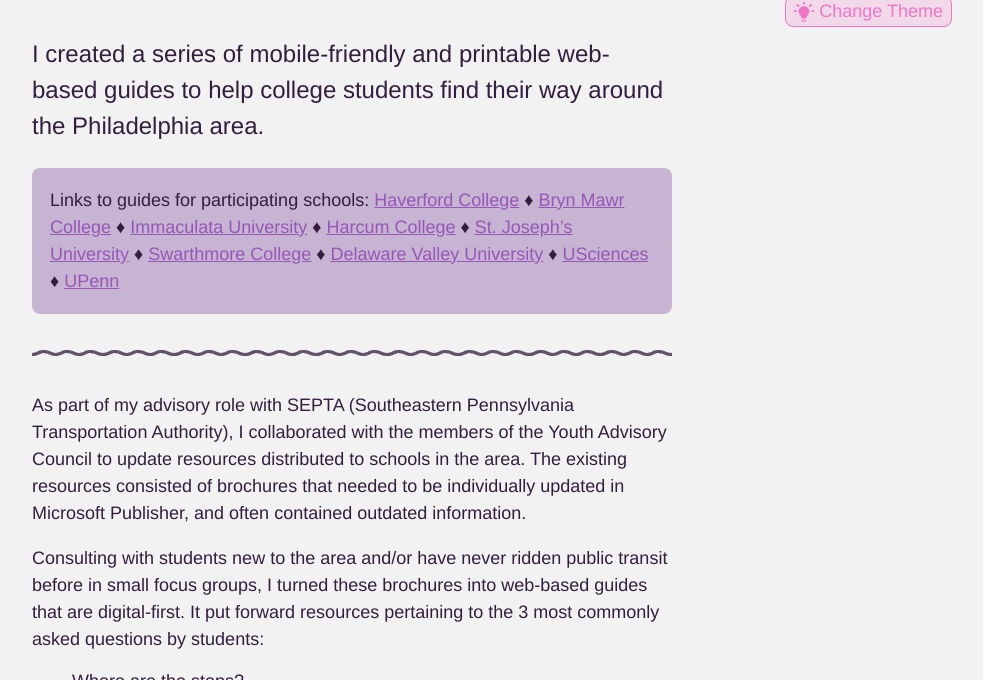
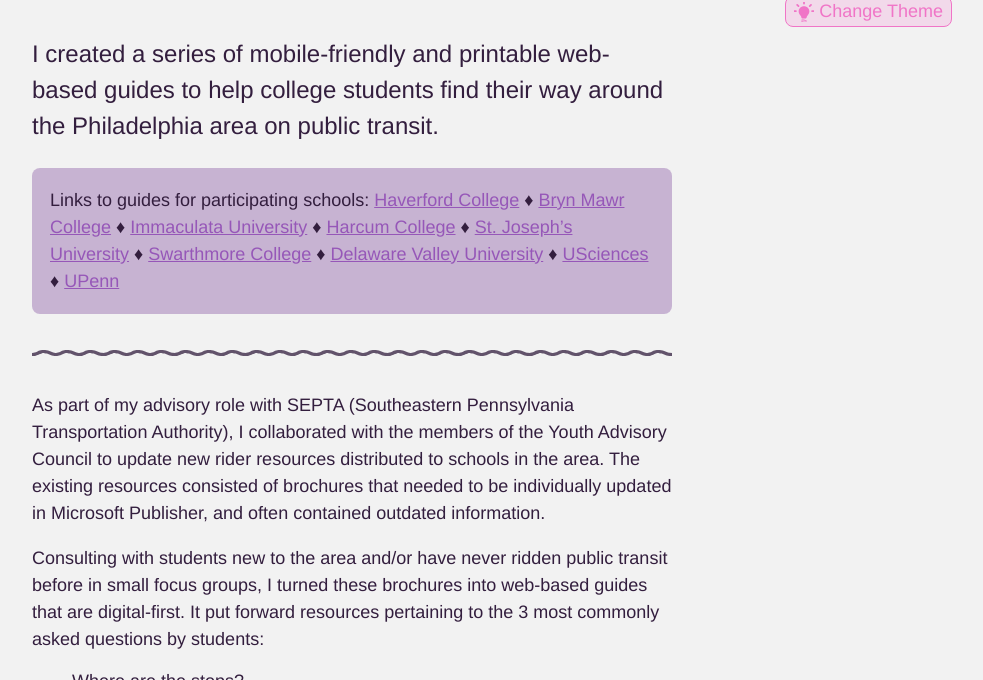
Before and after one commit to pixelyunicorn/2019.melody.dev, a Jekyll site: the page built from _posts/2019-04-20-transit-guides/2019-04-20-transit-guides.md, in a window 1280 px wide and 900 px high, scrolled down 204 px, cut to the strip 220-900 px from the top of the window. Shown: the whole strip, without its empty margins (288-1271 px from the left). Built offline with Jekyll 4.4.1, drawn with Linux system fonts in a browser that asks for light colours; some web fonts are replaced; our own code applies the rules of GitHub Pages for plain Markdown files.

Commit message:
👱🌱 Updated with Glitch

```diff
--- a/_posts/2019-04-20-transit-guides/2019-04-20-transit-guides.md
+++ b/_posts/2019-04-20-transit-guides/2019-04-20-transit-guides.md
@@ -15,14 +15,14 @@
 ---
 
 <p class="lead">
-  I created a series of mobile-friendly and printable web-based guides to help college students find their way around the Philadelphia area.
+  I created a series of mobile-friendly and printable web-based guides to help college students find their way around the Philadelphia area on public transit.
 </p>
 
 > Links to guides for participating schools: <a href="https://septayac.com/haverford" target="_blank">Haverford College</a> ♦ <a href="https://septayac.com/brynmawr" target="_blank">Bryn Mawr College</a> ♦ <a href="https://septayac.com/immaculata" target="_blank">Immaculata University</a> ♦ <a href="https://septayac.com/harcum" target="_blank">Harcum College</a> ♦ <a href="https://septayac.com/sju" target="_blank">St. Joseph's University</a> ♦ <a href="https://septayac.com/swarthmore/" target="_blank">Swarthmore College</a> ♦ <a href="https://septayac.com/delval" target="_blank">Delaware Valley University</a> ♦ <a href="https://septayac.com/usciences/" target="_blank">USciences</a> ♦ <a href="https://septayac.com/upenn" target="_blank">UPenn</a>
 
 ---
 
-As part of my advisory role with SEPTA (Southeastern Pennsylvania Transportation Authority), I collaborated with the members of the Youth Advisory Council to update resources distributed to schools in the area. The existing resources consisted of brochures that needed to be individually updated in Microsoft Publisher, and often contained outdated information.
+As part of my advisory role with SEPTA (Southeastern Pennsylvania Transportation Authority), I collaborated with the members of the Youth Advisory Council to update new rider resources distributed to schools in the area. The existing resources consisted of brochures that needed to be individually updated in Microsoft Publisher, and often contained outdated information.
 
 Consulting with students new to the area and/or have never ridden public transit before in small focus groups, I turned these brochures into web-based guides that are digital-first. It put forward resources pertaining to the 3 most commonly asked questions by students:
 
```
